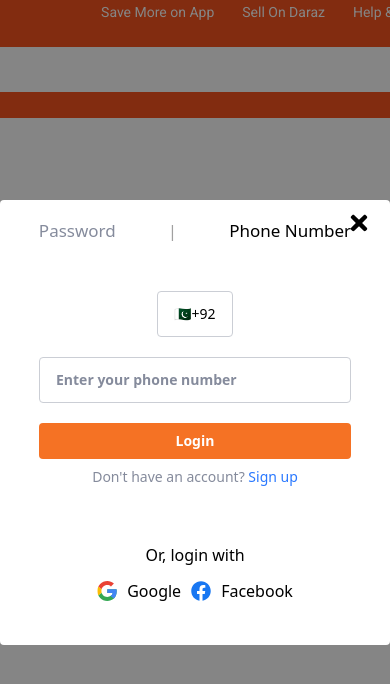
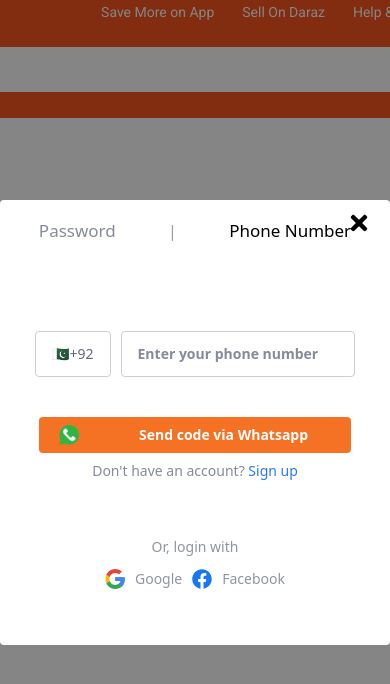
Before and after one commit to zaid-khan-code/Daraz-Clone, a React (Vite) app: page / in a window 390 px wide. Shown: the top 684 px of the page. Built offline with nearby package versions, Linux system fonts and the light colour scheme.

Commit message:
Login with phone Ui doned

```diff
--- a/src/components/Auth.jsx
+++ b/src/components/Auth.jsx
@@ -18,44 +18,52 @@
             <span className="text-[#6867679f] cursor-default"> | </span>
             <button className="cursor-pointer px-3 ">Phone Number</button>
           </div>
-          <form className="w-full flex flex-col gap-5 font-semibold text-sm justify-center items-center">
-            <div className="rounded-sm focus:outline-[#2f2ff0] placeholder:text-[#858b9c] px-4 py-3 w-[20%] font-medium max-w-max border border-[#cbced5]">
+          <form className="w-full flex flex-col gap-10 font-semibold text-sm justify-center items-center">
+            <div className="flex w-full justify-center items-center gap-[10px] mt-10">
+              <div className="rounded-sm text-[#4b4f5fd9] px-4 py-3 w-[20%] font-medium max-w-max border border-[#cbced5]">
                 🇵🇰+92
               </div>
               <input
-              className="rounded-sm focus:outline-[#2f2ff0] placeholder:text-[#858b9c] px-4 py-3 w-[80%] border border-[#cbced5]"
+                className="rounded-sm focus:outline-[#2f2ff0] placeholder:text-[#858b9c] px-4 py-3 w-[60%] border border-[#cbced5]"
                 type="tel"
                 placeholder="Enter your phone number "
                 name="phoneNumber"
                 id="phoneNumber"
               />
+            </div>
             <div className="flex gap-2 flex-col justify-center w-[80%] items-center ">
               <button
                 type="submit"
-                className="bg-[#f57224] text-white w-full py-2 rounded-sm"
+                className="bg-[#f57224] text-white w-full py-2 rounded-sm flex  items-center"
               >
-                Login
+                <img
+                  src="./whatsapp.png"
+                  alt="WhatsApp Image"
+                  width={20}
+                  className="ml-[20px]"
+                />
+                <p className="pl-[60px]">Send code via Whatsapp</p>
               </button>
               <div>
                 <p className="text-[#858b9c] font-medium">
                   Don't have an account?
-                  <span className="text-[#2978ff]"> Sign up</span>
+                  <span className="text-[#2978ff] cursor-pointer"> Sign up</span>
                 </p>
               </div>
             </div>
           </form>
           <div className="flex flex-col gap-3 mt-11">
-            <div className="flex justify-center items-center gap-[10px]">
+            <div className="flex justify-center items-center gap-[10px] text-[#8f95a4] text-sm font-medium">
               Or, login with
             </div>
             <div className="flex justify-center items-center gap-[10px]">
-              <div className="flex justify-center items-center gap-[10px]">
+              <div className="cursor-pointer flex justify-center items-center gap-[10px]">
                 <img src={GoogleIcon} alt="Google" className="h-5 w-5" />
-                <p>Google</p>
+                <p className="  text-[#8f95a4] text-sm font-medium">Google</p>
               </div>
-              <div className="flex justify-center items-center gap-[10px]">
+              <div className="cursor-pointer flex justify-center items-center gap-[10px]">
                 <img src={FacebookIcon} alt="Facebook" className="h-5 w-5" />
-                <p>Facebook</p>
+                <p className="  text-[#8f95a4] text-sm font-medium">Facebook</p>
               </div>
             </div>
           </div>
```
Also changed, not shown: public/whatsapp.png (added). Lines whose indentation alone changed are shown as unchanged.
